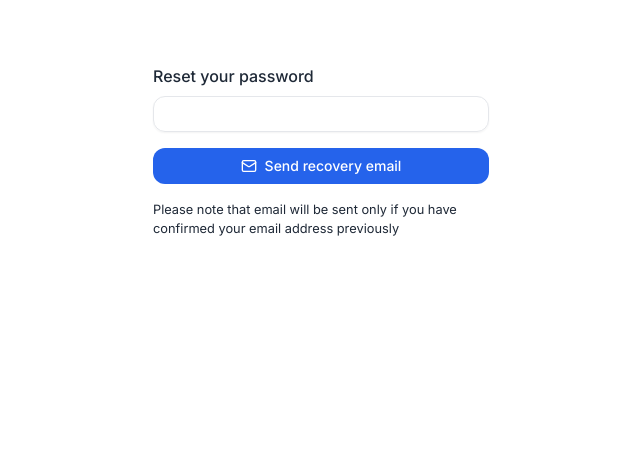
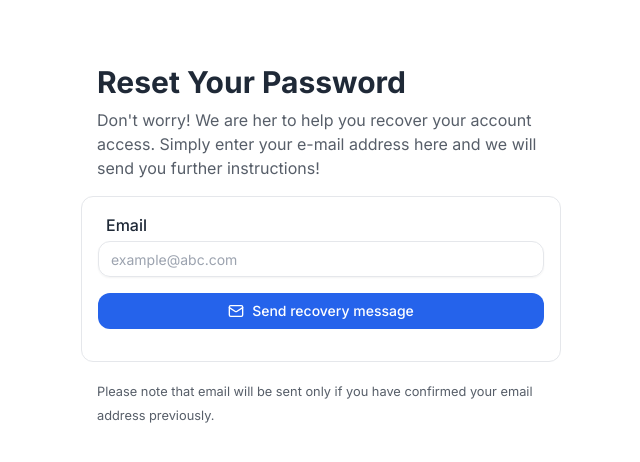
Before and after one commit to mateuszmanczak04/notecal, a Next.js app: page /auth/forgot-password in a window 1280 px wide. Shown: the top 462 px of the page, without its empty margins (319-959 px from the left). Built offline with nearby package versions, Linux system fonts and the light colour scheme; no server answers.

Commit message:
Simplify /forgot-password page

```diff
--- a/src/app/auth/_actions/forgot-password.ts
+++ /dev/null
@@ -1,37 +0,0 @@
-'use server';
-
-import db from '@/lib/db';
-import { en } from '@/lib/dictionary';
-import { z } from 'zod';
-import sendResetPasswordEmail from './send-reset-password-email';
-
-const ForgotPasswordSchema = z.string().trim().email().min(1, { message: en.auth.EMAIL_REQUIRED });
-
-const forgotPassword = async (values: z.infer<typeof ForgotPasswordSchema>) => {
-	const validatedFields = ForgotPasswordSchema.safeParse(values);
-
-	if (!validatedFields.success) {
-		return { error: validatedFields.error.errors[0].message };
-	}
-
-	const email = validatedFields.data;
-
-	try {
-		// Check if user exists and has email verified,
-		// if not, fake that action resolved successfully
-		const user = await db.user.findUnique({ where: { email } });
-		if (!user || !user.emailVerified) return { message: en.auth.RESET_PASSWORD_EMAIL_SENT };
-
-		// Send email and return potential errors
-		const res = await sendResetPasswordEmail(email);
-		if (res.error) {
-			return { error: res.error };
-		}
-
-		return { message: en.auth.RESET_PASSWORD_EMAIL_SENT };
-	} catch (error) {
-		return { error: en.SOMETHING_WENT_WRONG };
-	}
-};
-
-export default forgotPassword;
--- a/src/app/auth/_actions/send-reset-password-email.ts
+++ b/src/app/auth/_actions/send-reset-password-email.ts
@@ -1,5 +1,3 @@
-'use server';
-
 import db from '@/lib/db';
 import { en } from '@/lib/dictionary';
 import nodemailer from 'nodemailer';
--- /dev/null
+++ b/src/app/auth/forgot-password/error/page.tsx
@@ -0,0 +1,18 @@
+import { Button } from '@/components/ui/button';
+import Link from 'next/link';
+
+const page = () => {
+	return (
+		<main className='mx-auto max-w-lg px-8'>
+			<h1 className='text-3xl font-bold'>Something went wrong!</h1>
+			<p className='mt-2 opacity-75'>
+				There was an error when sending a recovery message, please try again later 😭.
+			</p>
+			<Button asChild className='mt-4 w-full'>
+				<Link href='/auth/forgot-password'>Try again now</Link>
+			</Button>
+		</main>
+	);
+};
+
+export default page;
--- /dev/null
+++ b/src/app/auth/forgot-password/message-sent/page.tsx
@@ -0,0 +1,34 @@
+import { Button } from '@/components/ui/button';
+import Link from 'next/link';
+import { notFound } from 'next/navigation';
+
+type Props = {
+	searchParams?: Promise<{ [key: string]: string | string[] | undefined }>;
+};
+
+/**
+ * User is redirected to this page after submitting "Forgot password" form but only if that action was successful.
+ */
+const page = async (props: Props) => {
+	const searchParams = await props.searchParams;
+	const email = searchParams?.email as string | undefined;
+
+	if (!email) {
+		notFound();
+	}
+
+	return (
+		<main className='mx-auto max-w-lg px-4'>
+			<h1 className='text-3xl font-bold'>Email sent successfully</h1>
+			<p className='mt-2 opacity-75'>
+				Now you have to check your inbox <strong>({email})</strong> for further instructions.
+			</p>
+			<p className='mt-6 opacity-75'>In case something went wrong you can always:</p>
+			<Button asChild className='mt-4 w-full' variant='secondary'>
+				<Link href='/auth/forgot-password'>Try again</Link>
+			</Button>
+		</main>
+	);
+};
+
+export default page;
--- a/src/app/auth/forgot-password/page.tsx
+++ b/src/app/auth/forgot-password/page.tsx
@@ -1,5 +1,11 @@
+import { Button } from '@/components/ui/button';
+import { Input } from '@/components/ui/input';
+import db from '@/lib/db';
+import { Mail } from 'lucide-react';
 import { Metadata } from 'next';
-import ForgotPasswordPage from '../_components/forgot-password-page';
+import { redirect } from 'next/navigation';
+import FormLoadingSpinner from '../../../components/common/form-loading-spinner';
+import sendResetPasswordEmail from '../_actions/send-reset-password-email';
 
 export const metadata: Metadata = {
 	title: 'Forgot your password?',
@@ -8,6 +14,68 @@ export const metadata: Metadata = {
 	},
 };
 
-const page = () => <ForgotPasswordPage />;
+const page = async () => {
+	/**
+	 * An action invoked after form submission. It sends the recovery email to the user.
+	 */
+	const formAction = async (formData: FormData) => {
+		'use server';
+		// Validate the email
+		const email = formData.get('email')?.toString().trim();
+		if (!email || email.length === 0) return;
+
+		// Check if user exists and has email verified,
+		// if not, fake that action resolved successfully
+		const user = await db.user.findUnique({ where: { email } });
+
+		if (!user || !user.emailVerified) {
+			redirect(`/auth/forgot-password/message-sent?email=${email}`);
+		}
+
+		// Send email
+		const res = await sendResetPasswordEmail(email);
+
+		// Show potential errors
+		if (res.error) {
+			redirect(`/auth/forgot-password/error`);
+		}
+
+		redirect(`/auth/forgot-password/message-sent?email=${email}`);
+	};
+
+	return (
+		<main className='mx-auto  max-w-lg px-4'>
+			<h1 className='px-4 text-3xl font-bold'>Reset Your Password</h1>
+			<p className='mt-2 px-4 opacity-75'>
+				Don&apos;t worry! We are her to help you recover your account access. Simply enter your e-mail address
+				here and we will send you further instructions!
+			</p>
+
+			<form
+				className='mt-4 rounded-xl border border-neutral-200 p-4 dark:border-transparent dark:bg-neutral-800'
+				action={formAction}>
+				<label htmlFor='email' className='ml-2 block font-medium'>
+					Email
+				</label>
+				<Input id='email' name='email' className='mt-1' required placeholder='example@abc.com' />
+
+				<Button type='submit' className='mt-4 w-full'>
+					<Mail className='h-4 w-4' />
+					Send recovery message
+				</Button>
+
+				<div className='mt-4 grid place-content-center'>
+					<FormLoadingSpinner />
+				</div>
+			</form>
+
+			<p className='mt-4 px-4 opacity-75'>
+				<small>
+					Please note that email will be sent only if you have confirmed your email address previously.
+				</small>
+			</p>
+		</main>
+	);
+};
 
 export default page;
--- a/src/components/common/loading-spinner.tsx
+++ b/src/components/common/loading-spinner.tsx
@@ -1,6 +1,7 @@
 import { cn } from '@/lib/utils';
+import { ClassNameValue } from 'tailwind-merge';
 
-const LoadingSpinner = ({ className }: { className?: string }) => {
+const LoadingSpinner = ({ className }: { className?: ClassNameValue }) => {
 	return (
 		<div
 			className={cn(
@@ -8,8 +9,7 @@ const LoadingSpinner = ({ className }: { className?: string }) => {
 				className,
 			)}
 			role='status'
-			aria-label='loading spinner'
-		></div>
+			aria-label='loading spinner'></div>
 	);
 };
 
--- a/src/routes.ts
+++ b/src/routes.ts
@@ -5,6 +5,8 @@ export const authRoutes: string[] = [
 	'/auth/login',
 	'/auth/register',
 	'/auth/forgot-password',
+	'/auth/forgot-password/message-sent',
+	'/auth/forgot-password/error',
 	'/auth/reset-password',
 ];
 
```
